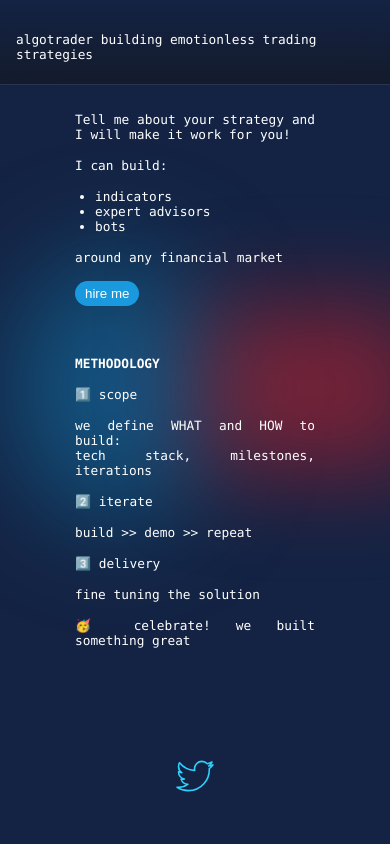
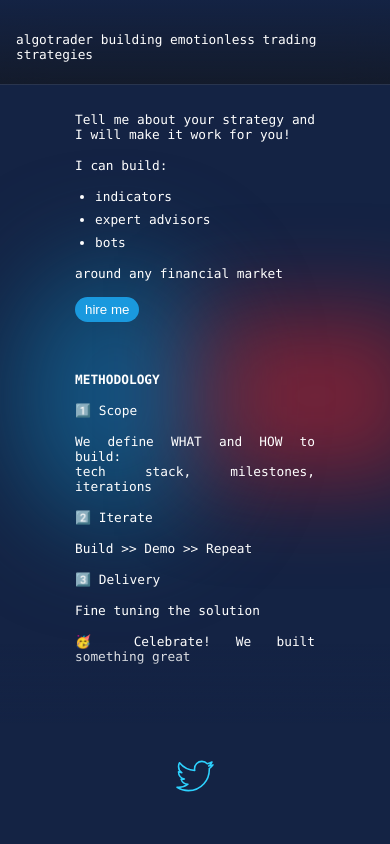
Before and after one commit to verci-eth/vercingetorige-tech, a Next.js app: page / in a window 390 px wide. Both pictures are taken after a click on the element 195 px from the left and 416 px from the top of the page. Shown: the top 844 px of the page. Built offline with nearby package versions, Linux system fonts and the light colour scheme.

Commit message:
fine tune

```diff
--- a/pages/index.js
+++ b/pages/index.js
@@ -126,13 +126,13 @@ export default function Home() {
         </div>
         <div className={styles.about}>
           <p><b>METHODOLOGY</b></p>
-          <p>1️⃣ scope</p>
-          <p>we define WHAT and HOW to build:<br></br>tech stack, milestones, iterations</p>
-          <p>2️⃣ iterate</p>
-          <p>build {'>>'} demo {'>>'} repeat</p>
-          <p>3️⃣ delivery</p>
-          <p>fine tuning the solution</p>
-          <p>🥳 celebrate! we built something great</p>
+          <p>1️⃣ Scope</p>
+          <p>We define WHAT and HOW to build:<br></br>tech stack, milestones, iterations</p>
+          <p>2️⃣ Iterate</p>
+          <p>Build {'>>'} Demo {'>>'} Repeat</p>
+          <p>3️⃣ Delivery</p>
+          <p>Fine tuning the solution</p>
+          <p>🥳 Celebrate! We built something great</p>
         </div>
       </div>
     )}
--- a/styles/Home.module.css
+++ b/styles/Home.module.css
@@ -203,7 +203,7 @@
 
   .grid {
     grid-template-columns: 1fr;
-    margin-bottom: 120px;
+    margin-bottom: 60px;
     max-width: 320px;
     text-align: center;
   }
--- a/styles/globals.css
+++ b/styles/globals.css
@@ -63,6 +63,10 @@ ul {
   padding-left: 20px;
 }
 
+li {
+  margin-bottom: 0.5rem;
+}
+
 button {
   padding: 5px 10px;
   border: none;
```
